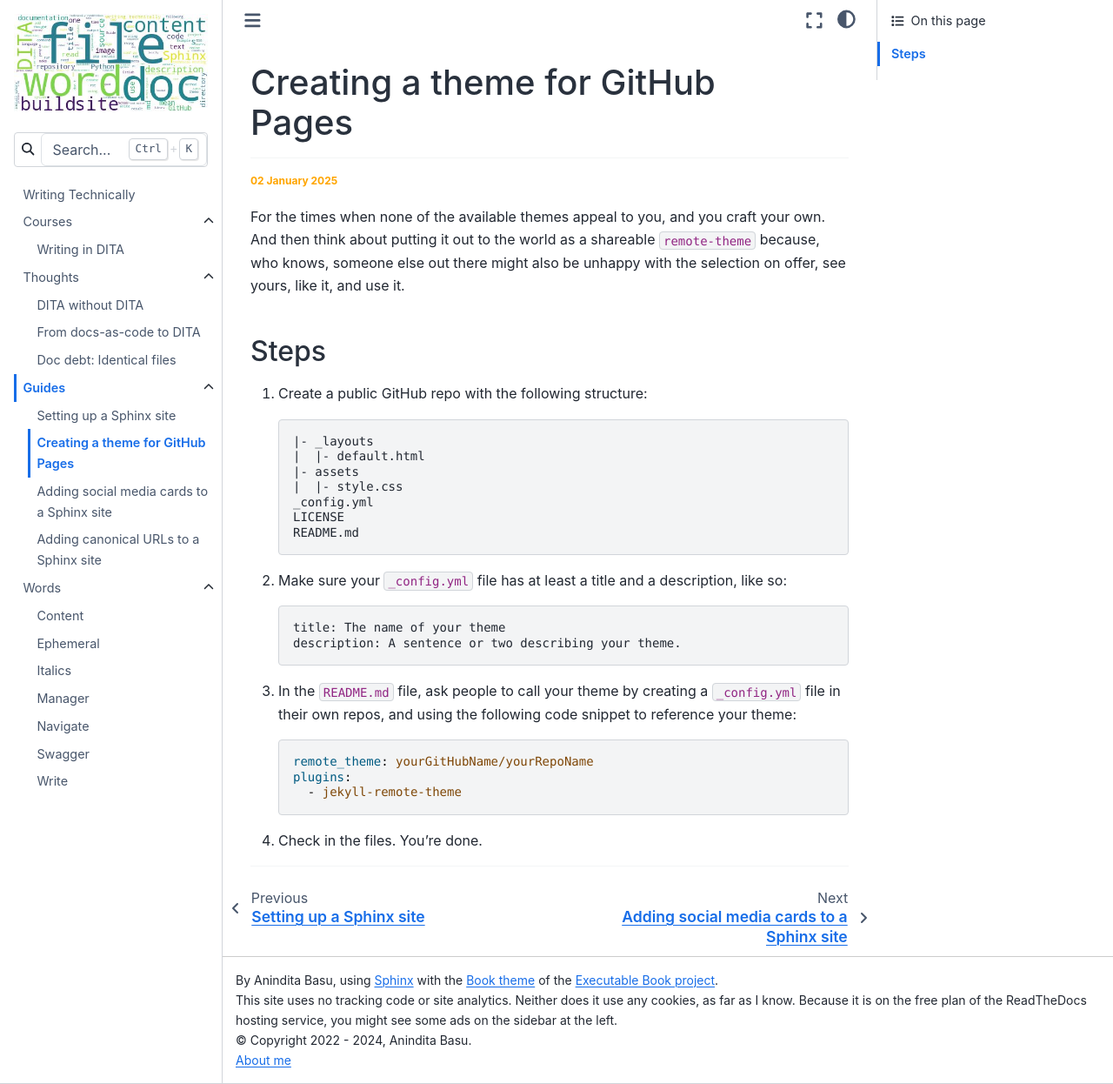
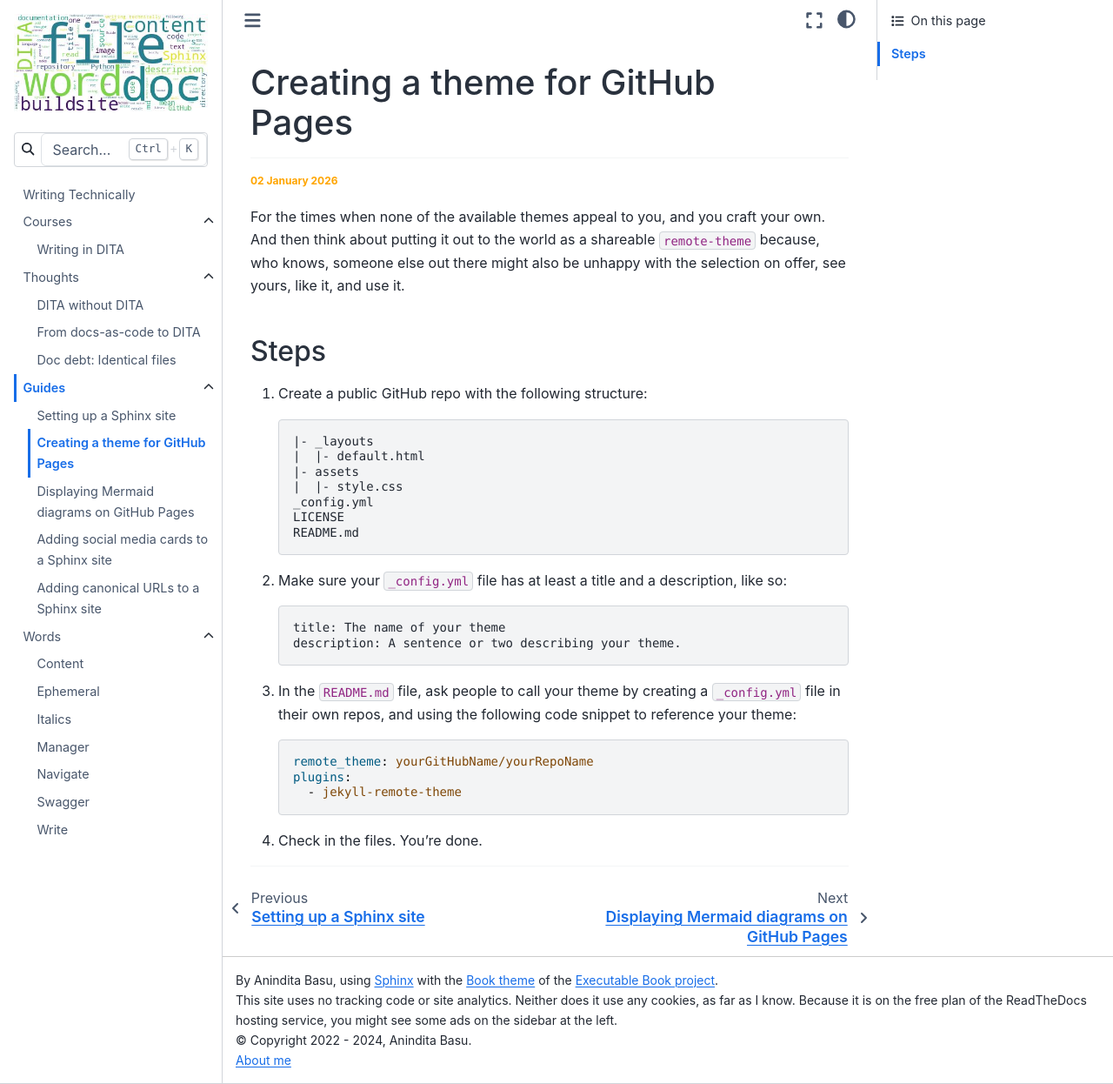
Before and after one commit to AninditaBasu/writing-technically, a Sphinx documentation site: the page built from docs/source/guides-remote-ghpages-theme.md, in a window 1280 px wide and 1246 px high. Shown: the whole window at 87% size. Built offline with Sphinx 7.4.7 and the Sphinx Book theme 1.1.4, drawn with Linux system fonts in a browser that asks for light colours; pages that are not in the unit, such as notebooks, are missing from menus.

Commit message:
guides ToC

```diff
--- a/docs/source/guides-remote-ghpages-theme.md
+++ b/docs/source/guides-remote-ghpages-theme.md
@@ -23,7 +23,7 @@ myst:
 # Creating a theme for GitHub Pages
 
 <hr/>
-<p style="font-weight:bold;font-size:75%;color:orange">02 January 2025</p>
+<p style="font-weight:bold;font-size:75%;color:orange">02 January 2026</p>
 
 For the times when none of the available themes appeal to you, and you craft your own. And then think about putting it out to the world as a shareable `remote-theme` because, who knows, someone else out there might also be unhappy with the selection on offer, see yours, like it, and use it.
 
--- a/docs/source/index-guides.rst
+++ b/docs/source/index-guides.rst
@@ -47,7 +47,7 @@ Contains a crock of recipes for self and other elves.
 
     guides-setting-up-a-sphinx-site.md
     guides-remote-ghpages-theme.md
-	guides-mermaid-in-ghpages.md
+    guides-mermaid-in-ghpages.md
     guides-adding-social-cards-to-a-sphinx-site.md
     guides-canonical-urls-in-a-sphinx-site.md
 
```
Also changed, not shown: docs/source/guides-mermaid-in-ghpages.md (+1 -1 lines).
